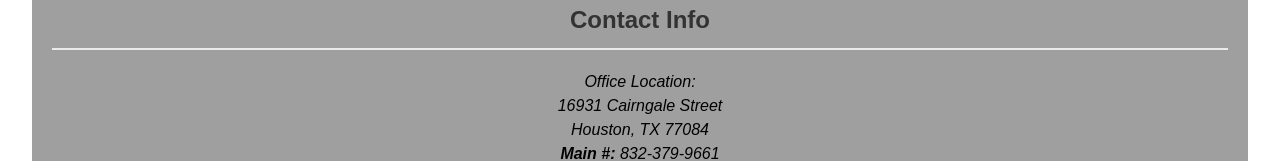
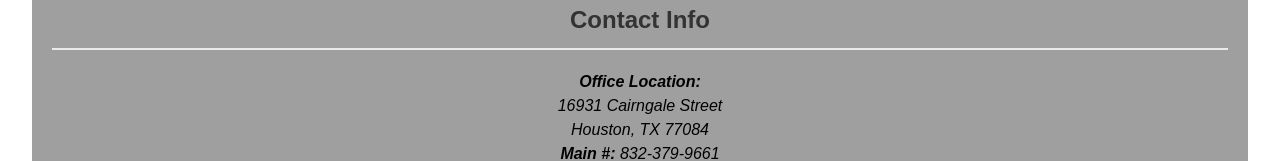
Before and after one commit to cdschexnide/bootjackranch, a React (Vite) app: page / in a window 1280 px wide. Shown: the part 1608-1769 px from the top of the page. Built offline with nearby package versions, Linux system fonts and the light colour scheme.

Commit message:
website edits based on feedback from Nina and Miguel

```diff
--- a/src/App.tsx
+++ b/src/App.tsx
@@ -161,7 +161,9 @@ function App() {
       <section>
         <h2>Contact Info</h2>
         <address style={{ color: "black" }}>
-          <div>Office Location:</div>
+          <div>
+            <strong>Office Location:</strong>
+          </div>
           <div>16931 Cairngale Street</div>
           <div>Houston, TX 77084</div>
           <strong>Main #:</strong> 832-379-9661
```
